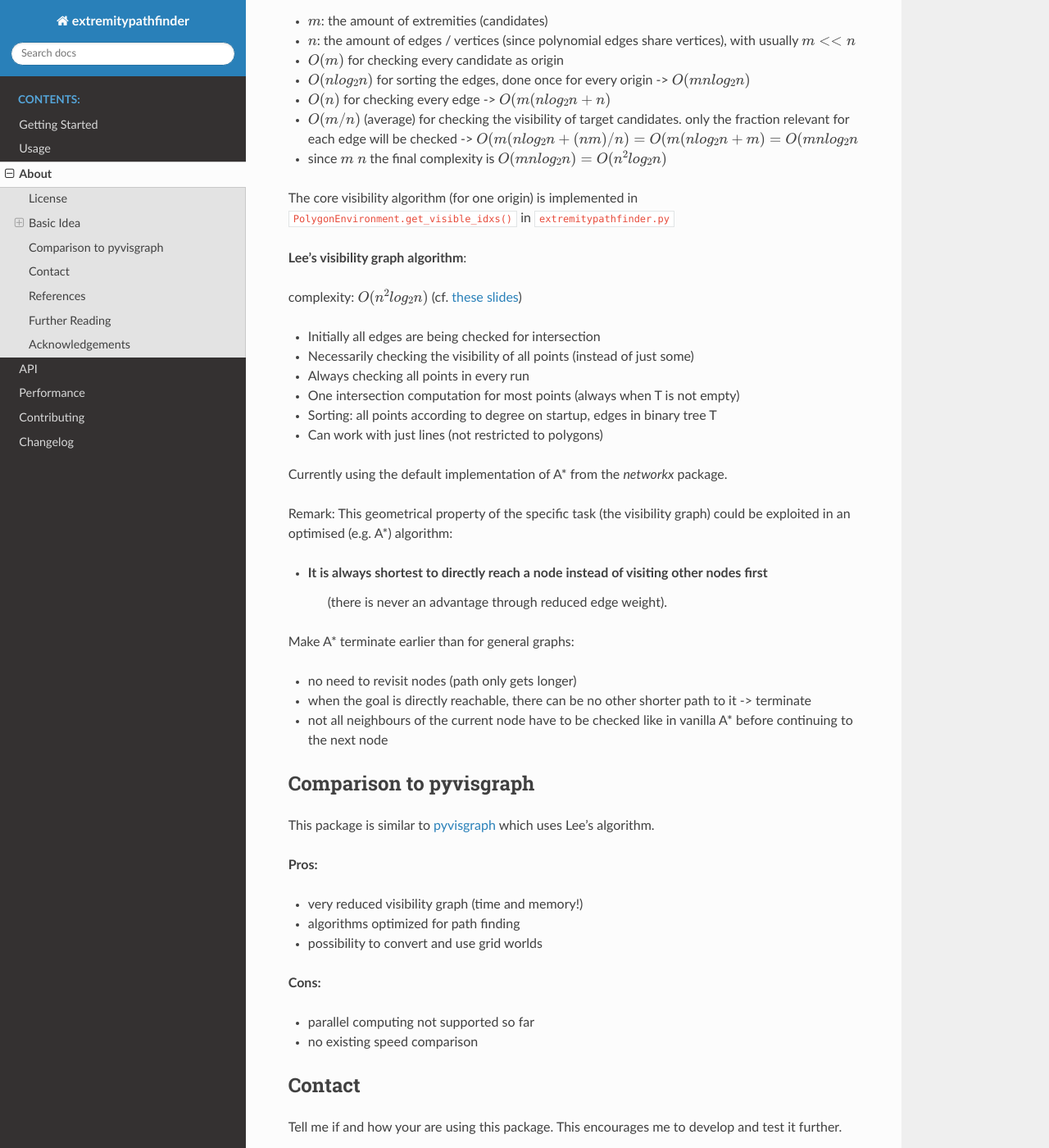
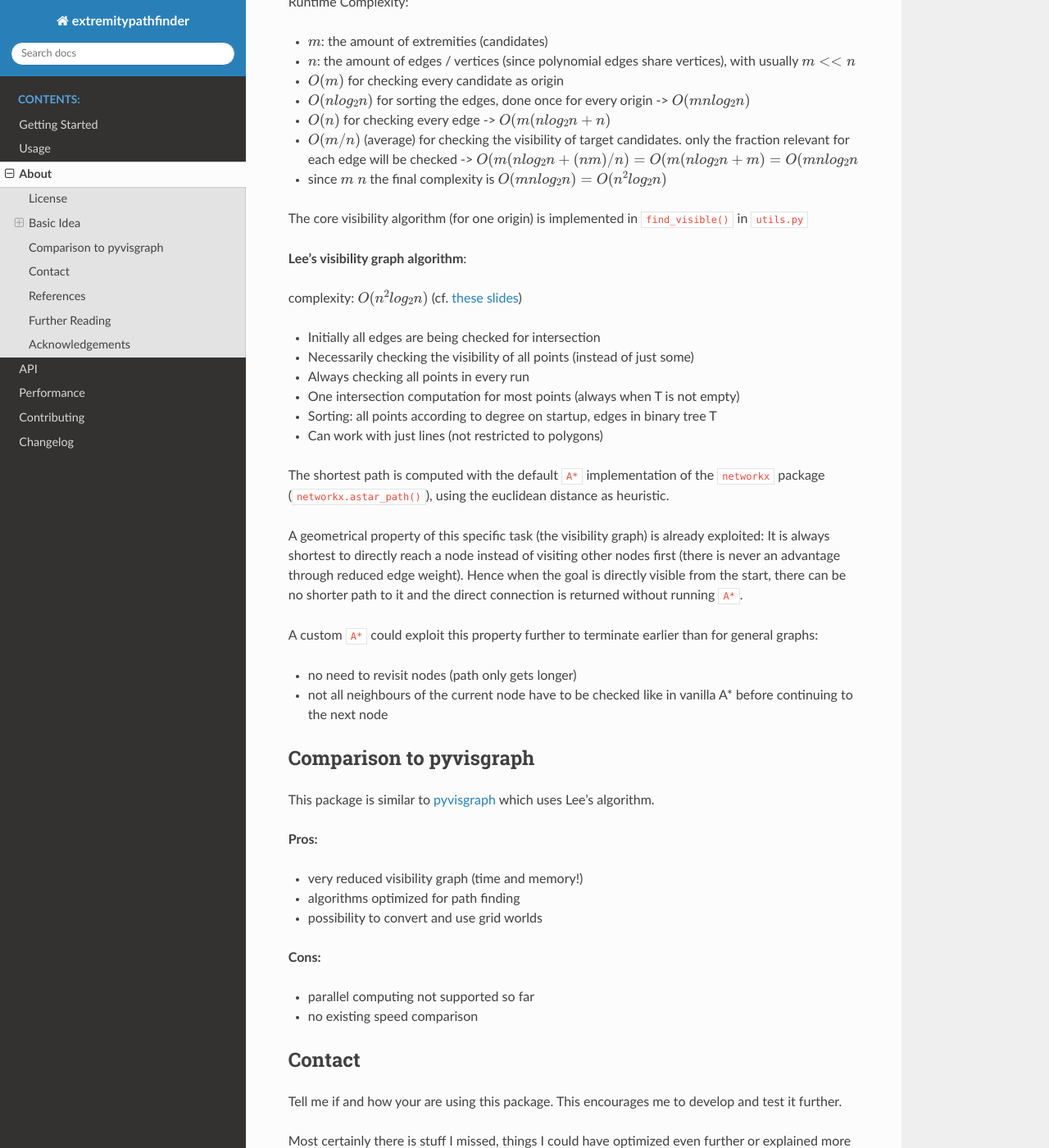
Before and after one commit to jannikmi/extremitypathfinder, a Sphinx documentation site: the page built from docs/3_about.rst, in a window 1280 px wide and 1400 px high, scrolled down 6887 px. Shown: the whole window at 82% size. Built offline with Sphinx 7.4.7 and the Read the Docs theme 3.1.0, drawn with Linux system fonts in a browser that asks for light colours; some of the changed text lies outside the part shown.

Commit message:
docs: correct A* description, store() exceptions, add grid example
- describe the networkx A* search and the existing early termination,
  remove the reference to the removed graph_search.py (#132)
- the precomputed and search graphs are undirected
- store() raises TypeError and ValueError, not AssertionError
- README: grid world example with the default arguments (#60)

Closes #132
Closes #60

Co-Authored-By: Claude Opus 5.5 <noreply@anthropic.com>
Claude-Session: https://claude.ai/code/session_01RH21CQHTvnQoKkTiuqDVAW

```diff
--- a/docs/3_about.rst
+++ b/docs/3_about.rst
@@ -69,15 +69,15 @@ ________________
     polygon environment with optimised visibility graph overlay in red
 
 
-- **2. Including start and goal:** For each shortest path query the start and goal points are being connected to the internal graph depending on their visibility. Notice that the added edges are directed and also here the optimisation is being used to reduce the amount of edges:
+- **2. Including start and goal:** For each shortest path query the start and goal points are being connected to the internal graph depending on their visibility. The search graph is a temporary copy of the precomputed graph, which stays unchanged:
 
 .. figure:: _static/graph_plot.png
 
-    optimised directed heuristic graph for shortest path computation with added start and goal nodes
+    optimised visibility graph for shortest path computation with added start and goal nodes
 
 
 
-- **3. A-star shortest path computation :** Finding the shortest path on graphs is a standard computer science problem. This package uses a modified version of the popular ``A*-Algorithm`` optimized for this special use case.
+- **3. A-star shortest path computation :** Finding the shortest path on graphs is a standard computer science problem. This package uses the ``A*`` implementation of ``networkx`` (``networkx.astar_path()``) with the euclidean distance as heuristic. When the goal is directly visible from the start, the direct connection is returned without a graph search (cf. below).
 
 .. figure:: _static/graph_path_plot.png
 
@@ -167,7 +167,7 @@ Runtime Complexity:
 - :math:`O(m/n)` (average) for checking the visibility of target candidates. only the fraction relevant for each edge will be checked -> :math:`O(m (n log_2 n + (n m) / n) = O(m (n log_2 n + m) = O(m n log_2 n`
 - since :math:`m ~ n` the final complexity is :math:`O(m n log_2 n) = O(n^2 log_2 n)`
 
-The core visibility algorithm (for one origin) is implemented in ``PolygonEnvironment.get_visible_idxs()`` in ``extremitypathfinder.py``
+The core visibility algorithm (for one origin) is implemented in ``find_visible()`` in ``utils.py``
 
 
 Comparison:
@@ -188,18 +188,18 @@ complexity: :math:`O(n^2 log_2 n)` (cf. `these slides <https://dav.ee/papers/Vis
 Optimised Pathfinding:
 **********************
 
-Currently using the default implementation of A* from the `networkx` package.
+The shortest path is computed with the default ``A*`` implementation of the ``networkx`` package
+(``networkx.astar_path()``), using the euclidean distance as heuristic.
 
-Remark: This geometrical property of the specific task (the visibility graph) could be exploited in an optimised (e.g. A*) algorithm:
+A geometrical property of this specific task (the visibility graph) is already exploited:
+It is always shortest to directly reach a node instead of visiting other nodes first
+(there is never an advantage through reduced edge weight).
+Hence when the goal is directly visible from the start, there can be no shorter path to it
+and the direct connection is returned without running ``A*``.
 
-- It is always shortest to directly reach a node instead of visiting other nodes first
-    (there is never an advantage through reduced edge weight).
-
-Make A* terminate earlier than for general graphs:
+A custom ``A*`` could exploit this property further to terminate earlier than for general graphs:
 
 - no need to revisit nodes (path only gets longer)
-
-- when the goal is directly reachable, there can be no other shorter path to it -> terminate
 
 - not all neighbours of the current node have to be checked like in vanilla A* before continuing to the next node
 
```
Also changed, not shown: README.rst (+12 -0 lines), docs/1_usage.rst (+3 -4 lines), 1 other file.
